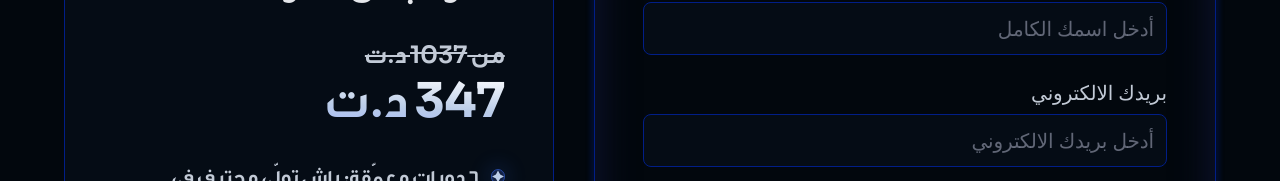
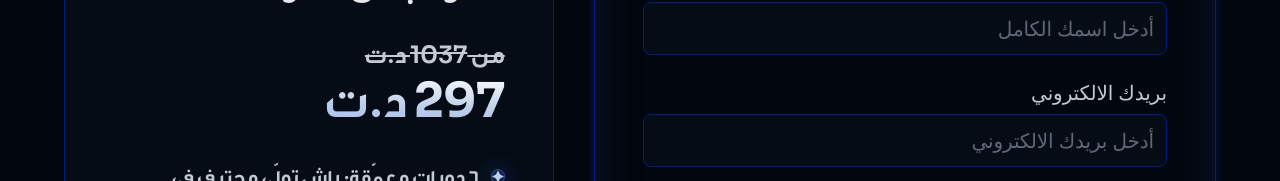
Before and after one commit to AmineGaf/freelanceacademy-lp, a Next.js app: page /submission-form in a window 1280 px wide. Shown: the part 310-491 px from the top of the page. Built offline with nearby package versions, Linux system fonts and the light colour scheme.

Commit message:
update pricing

```diff
--- a/src/content/pricing.tsx
+++ b/src/content/pricing.tsx
@@ -12,7 +12,7 @@ export const PRICING_CONTENT = {
     ),
     to: (
       <>
-        <span className="font-sora">347</span> د.ت
+        <span className="font-sora">297</span> د.ت
       </>
     ),
     items: [
```
